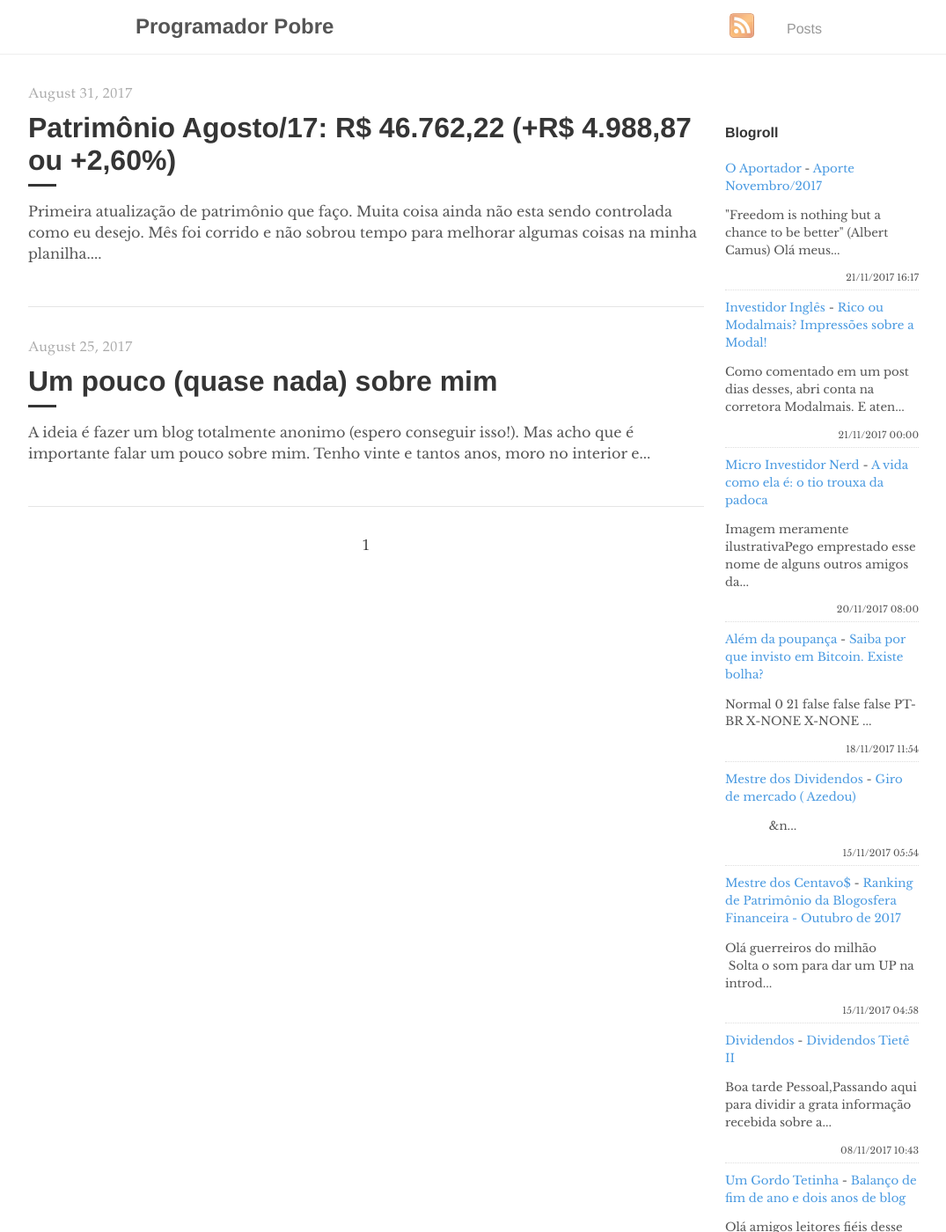
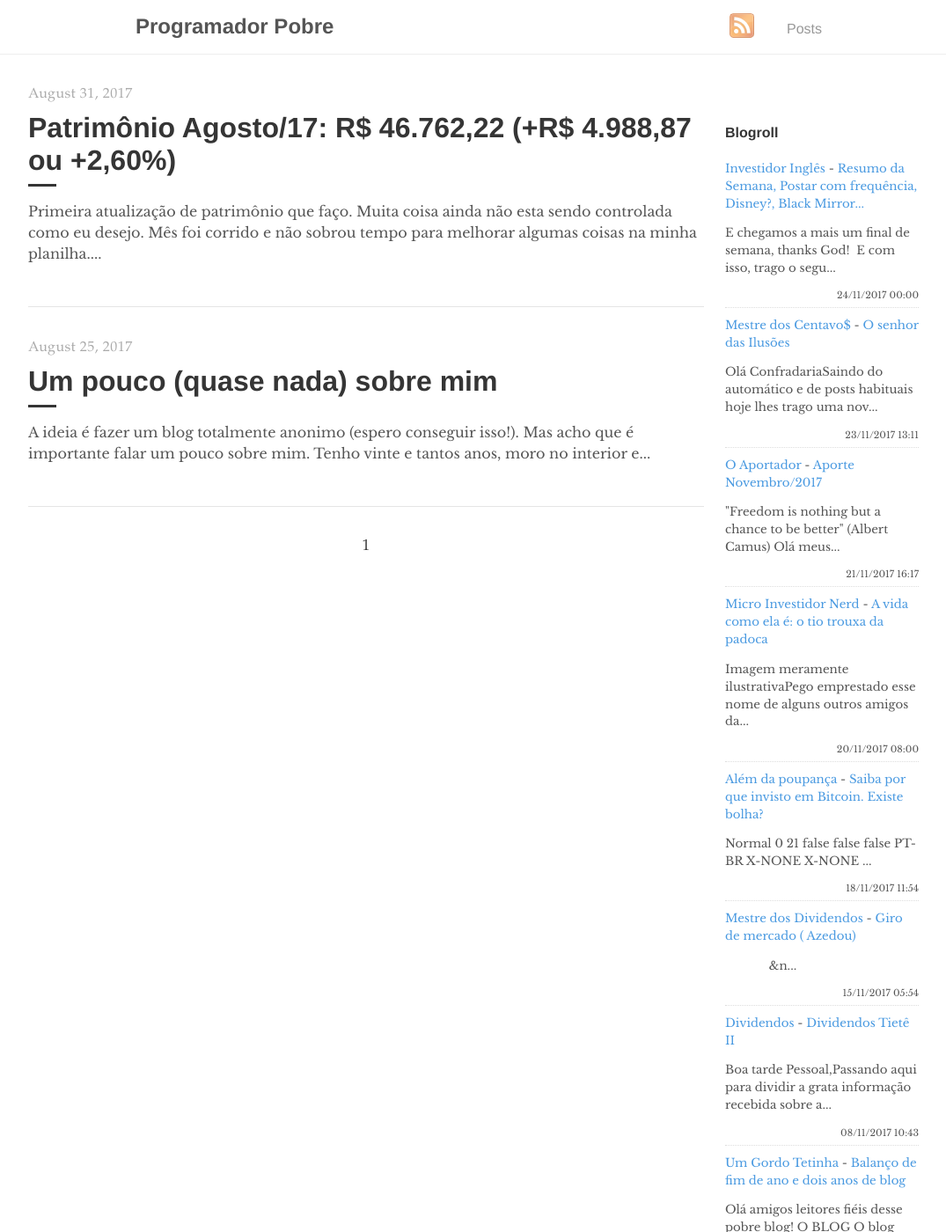
Before and after one commit to programadorpobre/programadorpobre.github.io, a Jekyll site: the page built from index.html, in a window 1280 px wide and 1400 px high. Shown: the whole window at 88% size, without its empty margins (96-1171 px from the left). Built offline with Jekyll 4.4.1, drawn with Linux system fonts in a browser that asks for light colours; the list of posts is cut into pages by our own code; comment, search, counter and statistics services are not loaded.

Commit message:
[ci skip] travis #111

```diff
--- a/_includes/feed-entries.html
+++ b/_includes/feed-entries.html
@@ -1,12 +1,17 @@
+<div class="feed-entry">
+    <a class="feed-entry-site-name" href="http://investidoringles.blogspot.com/">Investidor Inglês</a> - <a class="feed-entry-title" href="http://investidoringles.blogspot.com/2017/11/como-postar-com-frequencia-no-blog.html">Resumo da Semana, Postar com frequência, Disney?, Black Mirror...</a>
+    <p class="feed-entry-summary">E chegamos a mais um final de semana, thanks God!&nbsp; E com isso, trago o segu...</p>
+    <time datetime="2017-11-24T00:00:00.000-02:00">24/11/2017 00:00</time>
+</div>
+<div class="feed-entry">
+    <a class="feed-entry-site-name" href="http://mestredoscentavos.blogspot.com/">Mestre dos Centavo$</a> - <a class="feed-entry-title" href="http://mestredoscentavos.blogspot.com/2017/11/o-senhor-das-ilusoes.html">O senhor das Ilusões</a>
+    <p class="feed-entry-summary">Olá ConfradariaSaindo do automático e de posts habituais hoje lhes trago uma nov...</p>
+    <time datetime="2017-11-23T13:11:00.001-08:00">23/11/2017 13:11</time>
+</div>
 <div class="feed-entry">
     <a class="feed-entry-site-name" href="http://oaportadorfinanceiro.blogspot.com/">O Aportador</a> - <a class="feed-entry-title" href="http://oaportadorfinanceiro.blogspot.com/2017/11/aporte-novembro2017.html">Aporte Novembro/2017</a>
     <p class="feed-entry-summary">"Freedom is nothing but a chance to be better"&nbsp;(Albert Camus)&nbsp;Olá meus...</p>
     <time datetime="2017-11-21T16:17:00.004-02:00">21/11/2017 16:17</time>
-</div>
-<div class="feed-entry">
-    <a class="feed-entry-site-name" href="http://investidoringles.blogspot.com/">Investidor Inglês</a> - <a class="feed-entry-title" href="http://investidoringles.blogspot.com/2017/11/rico-ou-modalmais-impressoes.html">Rico ou Modalmais?  Impressões sobre a Modal!</a>
-    <p class="feed-entry-summary">Como comentado em um post dias desses, abri conta na corretora Modalmais. E aten...</p>
-    <time datetime="2017-11-21T00:00:00.000-02:00">21/11/2017 00:00</time>
 </div>
 <div class="feed-entry">
     <a class="feed-entry-site-name" href="http://microinvestidornerd.blogspot.com/">Micro Investidor Nerd</a> - <a class="feed-entry-title" href="http://microinvestidornerd.blogspot.com/2017/11/o-tio-trouxa-da-padoca.html">A vida como ela é: o tio trouxa da padoca</a>
@@ -24,11 +29,6 @@
     <time datetime="2017-11-15T05:54:00.000-08:00">15/11/2017 05:54</time>
 </div>
 <div class="feed-entry">
-    <a class="feed-entry-site-name" href="http://mestredoscentavos.blogspot.com/">Mestre dos Centavo$</a> - <a class="feed-entry-title" href="http://mestredoscentavos.blogspot.com/2017/11/ranking-de-patrimonio-da-blogosfera.html">Ranking de Patrimônio da Blogosfera Financeira - Outubro de 2017</a>
-    <p class="feed-entry-summary">Olá guerreiros do milhão&nbsp; &nbsp; &nbsp;Solta o som para dar um UP na introd...</p>
-    <time datetime="2017-11-15T04:58:00.000-08:00">15/11/2017 04:58</time>
-</div>
-<div class="feed-entry">
     <a class="feed-entry-site-name" href="http://bonsdividendos.blogspot.com/">Dividendos</a> - <a class="feed-entry-title" href="http://bonsdividendos.blogspot.com/2017/11/dividendos-tiete-ii.html">Dividendos Tietê II</a>
     <p class="feed-entry-summary">Boa tarde Pessoal,Passando aqui para dividir a grata informação recebida sobre a...</p>
     <time datetime="2017-11-08T10:43:00.000-08:00">08/11/2017 10:43</time>
```
